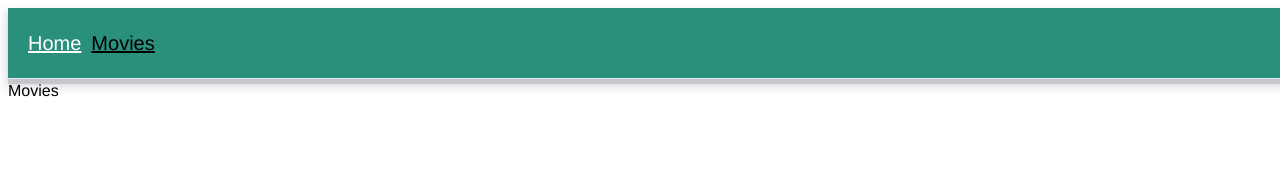
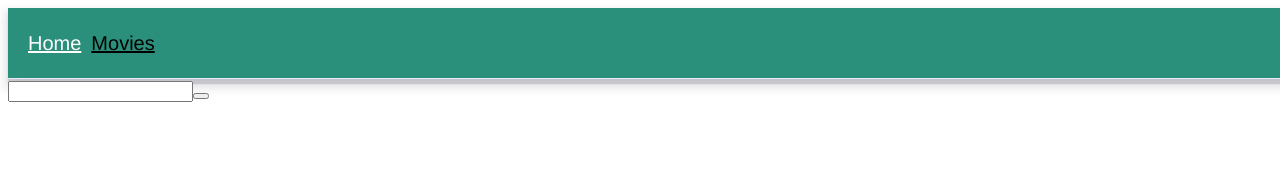
Before and after one commit to chasov-artem/goit-react-hw-05, a React (Vite) app: page /movies in a window 1280 px wide. Shown: the top 169 px of the page. Built offline with nearby package versions, Linux system fonts and the light colour scheme.

Commit message:
search start

```diff
--- a/package.json
+++ b/package.json
@@ -12,9 +12,11 @@
   "dependencies": {
     "axios": "^1.7.7",
     "clsx": "^2.1.1",
+    "formik": "^2.4.6",
     "react": "^18.3.1",
     "react-dom": "^18.3.1",
-    "react-router-dom": "^6.26.2"
+    "react-router-dom": "^6.26.2",
+    "yup": "^1.4.0"
   },
   "devDependencies": {
     "@eslint/js": "^9.9.0",
--- a/src/App.jsx
+++ b/src/App.jsx
@@ -5,8 +5,8 @@ import HomePage from "./Pages/HomePage/HomePage";
 import MoviesPage from "./Pages/MoviesPage/MoviesPage";
 import NotFound from "./Pages/NotFound/NotFound";
 import MovieDetails from "./Pages/MovieDetails/MovieDetails";
-import Cast from "./components/Cast/Cast";
-import Reviews from "./components/Reviews/Reviews";
+import MovieCast from "./components/MovieCast/MovieCast";
+import MovieReviews from "./components/MovieReviews/MovieReviews";
 
 function App() {
   return (
@@ -17,8 +17,8 @@ function App() {
         <Route path="/movies" element={<MoviesPage />} />
         <Route path="*" element={<NotFound />} />
         <Route path="/movies/:movieId" element={<MovieDetails />}>
-          <Route path="cast" element={<Cast />} />
-          <Route path="reviews" element={<Reviews />} />
+          <Route path="cast" element={<MovieCast />} />
+          <Route path="reviews" element={<MovieReviews />} />
         </Route>
       </Routes>
     </>
--- a/src/Pages/MoviesPage/MoviesPage.jsx
+++ b/src/Pages/MoviesPage/MoviesPage.jsx
@@ -1,4 +1,18 @@
+import { Field, Formik, Form } from "formik";
+import { useState } from "react";
+
 const MoviesPage = () => {
-  return <div>Movies</div>;
+  const [movies, setMovies] = useState([]);
+
+  // const handleSearhSubmit = values;
+
+  return (
+    <Formik>
+      <Form>
+        <Field name="query"></Field>
+        <button type="submit"></button>
+      </Form>
+    </Formik>
+  );
 };
 export default MoviesPage;
--- a/src/components/Cast/Cast.jsx
+++ b/src/components/MovieCast/MovieCast.jsx
@@ -2,7 +2,7 @@ import { useEffect, useState } from "react";
 import { fetchCastByMovieId } from "../../services/api";
 import { useParams } from "react-router-dom";
 
-const Cast = () => {
+const MovieCast = () => {
   const { movieId } = useParams();
   const [actors, setActors] = useState([]);
 
@@ -13,6 +13,10 @@ const Cast = () => {
     };
     getData();
   }, [movieId]);
+
+  if (!actors) {
+    return <p>Loading...</p>;
+  }
 
   return (
     <div>
@@ -35,4 +39,4 @@ const Cast = () => {
     </div>
   );
 };
-export default Cast;
+export default MovieCast;
--- a/src/components/Reviews/Reviews.jsx
+++ b/src/components/MovieReviews/MovieReviews.jsx
@@ -2,7 +2,7 @@ import { useEffect, useState } from "react";
 import { useParams } from "react-router-dom";
 import { fetchReviewsByMovieId } from "../../services/api";
 
-const Reviews = () => {
+const MovieReviews = () => {
   const { movieId } = useParams();
   const [reviews, setReviews] = useState([]);
 
@@ -13,7 +13,11 @@ const Reviews = () => {
     };
     getData();
   }, [movieId]);
-  console.log(reviews);
+
+  if (!reviews) {
+    return <p>Loading...</p>;
+  }
+
   return (
     <div>
       {reviews.length > 0 ? (
@@ -31,4 +35,4 @@ const Reviews = () => {
     </div>
   );
 };
-export default Reviews;
+export default MovieReviews;
--- a/src/services/api.js
+++ b/src/services/api.js
@@ -27,3 +27,8 @@ export const fetchReviewsByMovieId = async (movieId) => {
   );
   return data.results;
 };
+
+export const fetchSearchMovies = async () => {
+  const { data } = await axios.get(`/movie?api_key=${API_KEY}&query=${query}`);
+  return data.results;
+};
```
Also changed, not shown: src/components/MovieCast/MovieCast.module.css (added), src/components/MovieReviews/MovieReviews.module.css (added), 1 other file (tests, documents, lock files or other folders).
